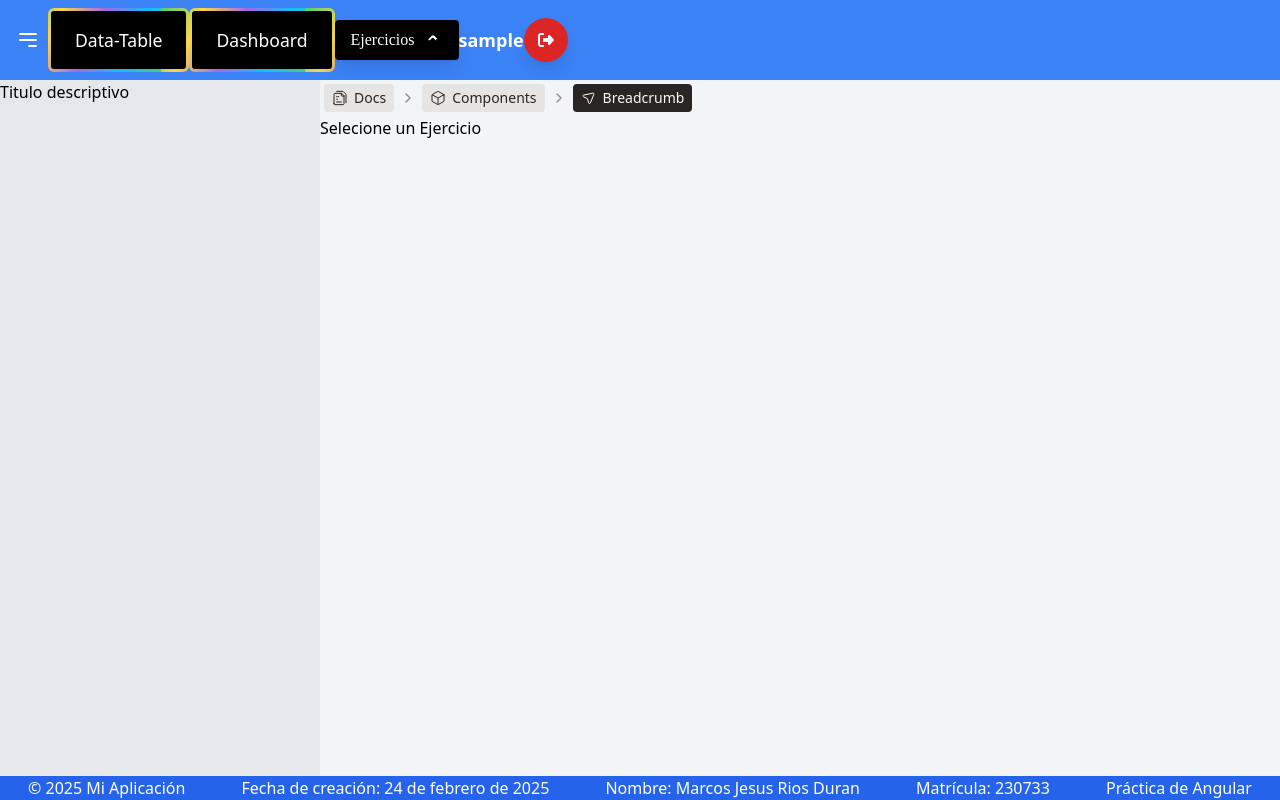
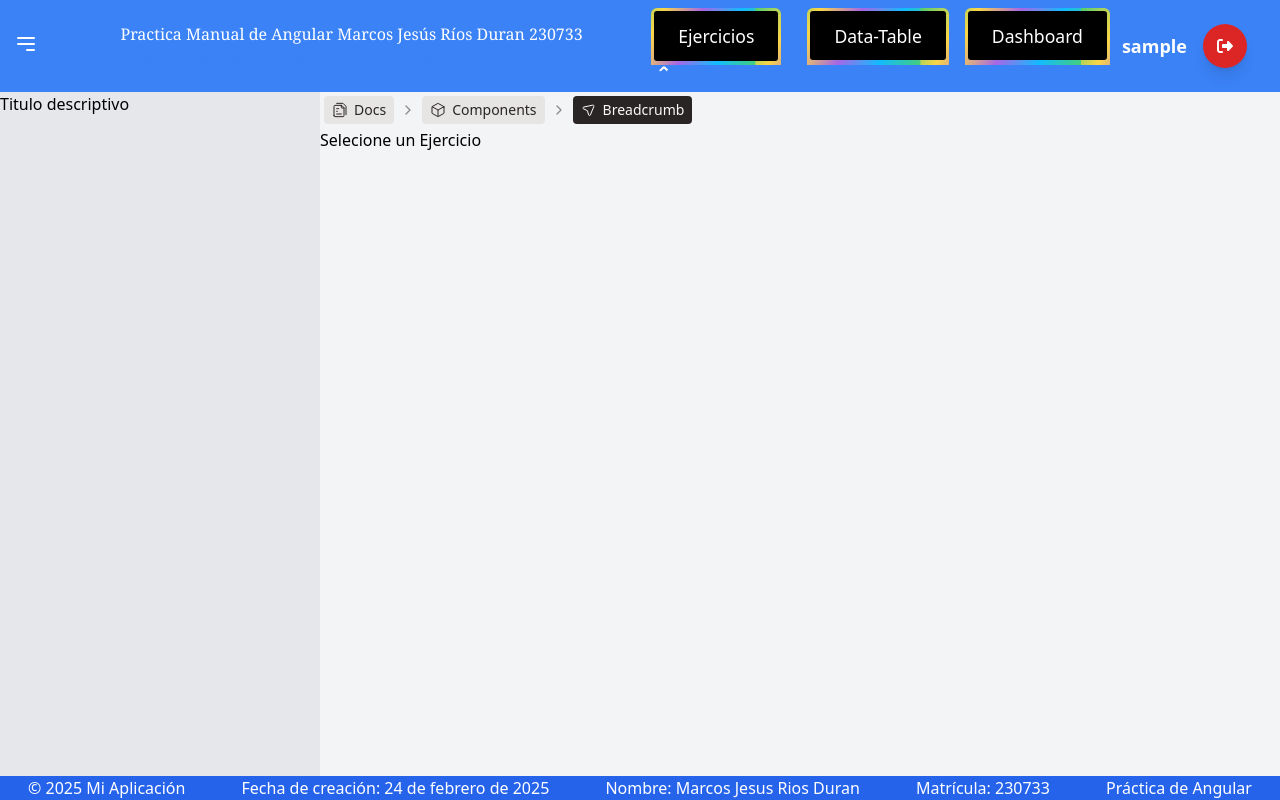
Before and after one commit to Marcos-Jesus-Rios-Duran/manualAngular_230733, an Angular app in the folder manualAngular-230733/: page /page0 in a window 1280 px wide. Built offline with nearby package versions, Linux system fonts and the light colour scheme; sample sign-in values are in the browser's storage.

Commit message:
Mejoras en el nav e implementacion del login

```diff
--- a/manualAngular-230733/src/app/Components/navbar/navbar.component.css
+++ b/manualAngular-230733/src/app/Components/navbar/navbar.component.css
@@ -10,6 +10,7 @@
   overflow: hidden;
   padding: 3px;
   isolation: isolate;
+  margin-right: 10px;
 }
 
 .codepen-button::before {
@@ -18,7 +19,7 @@
   top: 0;
   left: 0;
   width: 400%;
-  height: 100%;
+  height: 75%;
   background: linear-gradient(115deg,#4fcf70,#fad648,#a767e5,#12bcfe,#44ce7b);
   background-size: 25% 100%;
   animation: an-at-keyframe-css-at-rule-that-translates-via-the-transform-property-the-background-by-negative-25-percent-of-its-width-so-that-it-gives-a-nice-border-animation .75s linear infinite;
@@ -42,11 +43,11 @@
 .codepen-button span {
   position: relative;
   display: block;
-  padding: 1rem 1.5rem;
+  padding: 0.75rem 1.5rem; /* Reduces the vertical padding */
   font-size: 1.1rem;
   background: #000;
   border-radius: 3px;
-  height: 100%;
+  height: 70%;
 }
 
 .hidden {
--- a/manualAngular-230733/src/app/Components/navbar/navbar.component.html
+++ b/manualAngular-230733/src/app/Components/navbar/navbar.component.html
@@ -1,18 +1,18 @@
-<div class="flex items-center justify-between bg-blue-500 text-white p-2">
+<div class="flex items-center justify-between bg-blue-500 text-white ">
   <!-- Botón Toggle -->
-  <button (click)="toggleSidebar.emit()" class="p-2 rounded ml-0 focus:outline-none">
+  <button (click)="toggleSidebar.emit()" class="p-3.5 py-3 rounded focus:outline-none -mt-1">
       <svg class="w-6 h-6 text-white hover:text-yellow-500" fill="none" stroke="currentColor" viewBox="0 0 24 24" xmlns="http://www.w3.org/2000/svg">
           <path stroke-linecap="round" stroke-linejoin="round" stroke-width="2" d="M4 6h16M4 12h16m-7 6h7"></path>
       </svg>
   </button>
+  <div class="flex-grow text-center text-white font-serif">Practica Manual de Angular Marcos Jesús Ríos Duran 230733
+    <p class="text-blue-500">ndjvndvhcbdnbndcvndbcnmdcbnmdbncnmdbcbdncbndbcdbncbdncmdnbc m</p>
+</div>
 
-  <a href="table1" class="codepen-button"><span>Data-Table</span></a>
-  <a href="table1" class="codepen-button"><span>Dashboard</span></a>
-
+  <div class="flex-grow flex justify-center space-x-4 pr-3 py-2">
       <!-- Botón de Ejercicios con animación -->
       <div class="relative">
-    <button (click)="toggleSubmenu($event)"
-            class="flex items-center space-x-2 bg-black text-white py-2 px-4 rounded transition-all transform hover:bg-blue-700 hover:scale-110 font-[Forml] shadow-lg">
+        <button (click)="toggleSubmenu($event)" class="codepen-button">
           <span>Ejercicios</span>
           <svg xmlns="http://www.w3.org/2000/svg" class="h-5 w-5" viewBox="0 0 20 20" fill="currentColor">
             <path fill-rule="evenodd"
@@ -21,13 +21,12 @@
                   clip-rule="evenodd" />
           </svg>
         </button>
-
         <!-- Submenú -->
-    <div class="absolute flex flex-col bg-gray-700 text-white shadow-lg right-0 mt-2 w-48 rounded-lg overflow-hidden"
+        <div class="absolute flex flex-col bg-gray-700 text-white shadow-lg  w-48 rounded-lg overflow-hidden"
              [ngClass]="{'hidden': !isSubmenuVisible}">
           <ul class="flex flex-col">
             <li *ngFor="let ejercicio of ejercicios">
-          <a class="block py-2 px-4 text-gray-300 hover:text-yellow-400 hover:bg-gray-600 transition-colors duration-200 font-[Forml]"
+              <a class="block py-2 px-3 text-gray-300 hover:text-yellow-400 hover:bg-gray-600 transition-colors duration-200 font-[Forml]"
                 [routerLink]="'/page' + ejercicio"
                 routerLinkActive="active"
                 (click)="onEjercicioClick($event)">
@@ -37,7 +36,11 @@
           </ul>
         </div>
       </div>
-
+      <a href="table1" class="codepen-button"><span>Data-Table</span></a>
+      <a href="table1" class="codepen-button"><span>Dashboard</span></a>
+  </div>
+  <div></div>
+  <div class="flex items-center space-x-4 ml-auto pr-4">
       <span class="text-lg font-semibold">{{ userName }}</span>
 
       <!-- Botón de Logout con animación -->
@@ -53,3 +56,4 @@
         </div>
       </button>
   </div>
+</div>
--- a/manualAngular-230733/src/app/Components/page-container/page-container.component.html
+++ b/manualAngular-230733/src/app/Components/page-container/page-container.component.html
@@ -1,7 +1,11 @@
   <div class="flex flex-col h-screen">
     <!-- Navbar -->
-    <app-navbar [userName]="userName" (logout)="onLogout()" class="bg-blue-500 text-white flex items-center">
-    </app-navbar>
+<app-navbar [userName]="userName"
+(logout)="onLogout()"
+(toggleSidebar)="toggleSidebar()"
+class="bg-blue-500 text-white flex items-center">
+</app-navbar>
+
 
     <div class="flex flex-1">
       <!-- Sidebar -->
```
Lines whose indentation alone changed are shown as unchanged.
